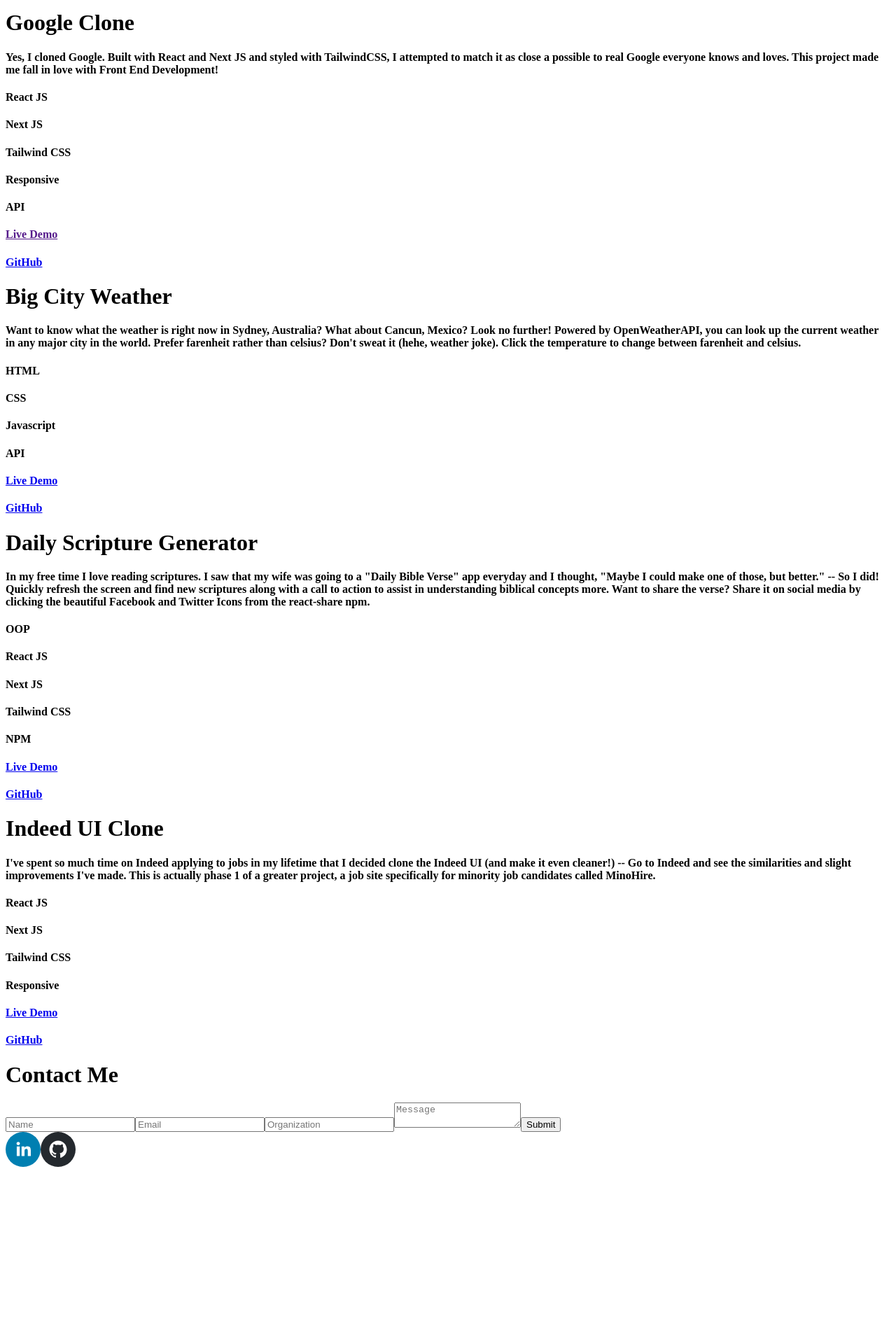
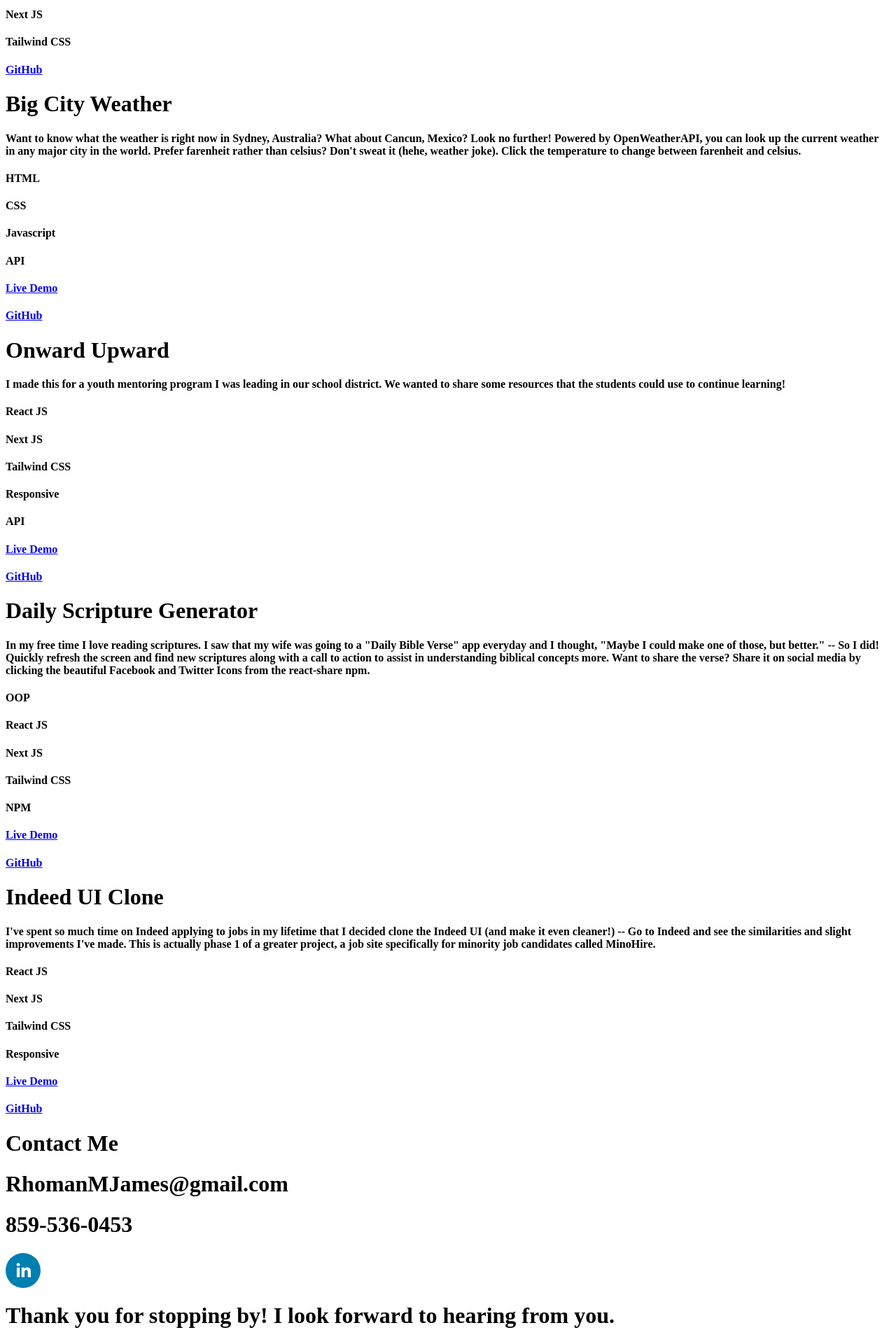
Before and after one commit to rhomanjames/Rhoman, a Next.js app: page / in a window 1280 px wide. Shown: the part 6159-8079 px from the top of the page at 70% size. Before the commit the page ends 7834 px from the top, so only its background shows below. Built offline with nearby package versions, Linux system fonts and the light colour scheme.

Commit message:
Phase 3 -- ready to start applying

```diff
--- a/components/Body.js
+++ b/components/Body.js
@@ -3,6 +3,7 @@ import AboutMe from '../components/AboutMe'
 import Projects from '../components/Projects'
 import Resume from '../components/Resume'
 import Contact from '../components/Contact'
+import Thanks from '../components/Thanks'
 
 function Body() {
     return (
@@ -22,6 +23,9 @@ function Body() {
             <div id="contact" className="w-5/6 md:w-2/3 hover:border-blue-300 transition flex mb-8 shadow-lg ml-auto mr-auto border-2 md:mt-0 md:p-8 bg-white border-gray-200 rounded-lg">
                 < Contact />
             </div>
+            <div id="thanks" className="w-5/6 md:w-2/3 hover:border-blue-300 transition flex mb-8 shadow-lg ml-auto mr-auto border-2 md:mt-0 md:p-8 bg-white border-gray-200 rounded-lg">
+                < Thanks />
+            </div>
         </div>
 
 
--- a/components/Contact.js
+++ b/components/Contact.js
@@ -16,16 +16,12 @@ function Contact() {
             </div>
             <div className="w-full p-4 ">
                 {/*Content Text*/}
-                <div className="flex mb-4 lg:p-0 p-4 space-y-4 flex-col text-left">
-                    <input type="text" placeholder="Name" className="border-2 p-2"/>
-                    <input type="text" placeholder="Email" className="border-2 p-2"/>
-                    <input type="text" placeholder="Organization" className="border-2 p-2"/>
-                    <textarea type="text" placeholder="Message" className="border-2 p-2"/>
-                    <input type="submit" className="bg-blue-400 text-white border-2 p-2 cursor-pointer" />
+                <div className="flex lg:p-0 p-4 space-y-4 flex-col text-left">
+                    <h1 className="font-bold">RhomanMJames@gmail.com</h1>
+                    <h1 className="font-bold">859-536-0453</h1>
+                    <SocialIcon className="mt-8 hover:animate-spin transition" url="https://www.linkedin.com/in/rhoman-james-b39383216/" />
                 </div>
                 {/*Buttons*/}
-                <SocialIcon className="m-2 animate-bounce transition" url="https://www.linkedin.com/in/rhoman-james-b39383216/" />
-                <SocialIcon className="m-2 delay-1000 transition" url="https://github.com/rhomanjames" />
             </div>
         </div>
 
--- a/components/Projects.js
+++ b/components/Projects.js
@@ -34,26 +34,9 @@ function Projects() {
                         <a target="_blank" href="https://github.com/rhomanjames/port-foli-ooo"><h4 id="location" className="text-xs bg-black p-2 rounded-lg font-semibold hover:bg-white hover:text-black border-2 border-transparent hover:border-black transition cursor-pointer text-white">GitHub</h4></a>
                     </div>
                 </div>
-                {/*Google*/}
-                <div className="flex lg:p-0 p-4 mt-8 space-y-4 flex-col text-left">
-                    <h1 id="text" className="text-lg md:text-lg lg:text-xl font-bold">Google Clone</h1>
-                    <h4>Yes, I cloned Google. Built with React and Next JS and styled with TailwindCSS, I attempted to match it as close a possible to real Google everyone knows and loves. This project made me fall in love with Front End Development!</h4>
-                    {/*Hashtags*/}
-                    <div className="flex overflow-x-scroll sm:overflow-auto space-x-4 pb-4">
-                        <h4 id="location" className="text-xs bg-white border-2 border-black  p-2 rounded-lg font-semibold text-black">React JS</h4>
-                        <h4 id="location" className="text-xs bg-white border-2 border-black  p-2 rounded-lg font-semibold text-black">Next JS</h4>
-                        <h4 id="location" className="text-xs bg-white border-2 border-black  p-2 rounded-lg font-semibold text-black">Tailwind CSS</h4>
-                        <h4 id="location" className="text-xs bg-white border-2 border-black  p-2 rounded-lg font-semibold text-black">Responsive</h4>
-                        <h4 id="location" className="text-xs bg-white border-2 border-black  p-2 rounded-lg font-semibold text-black">API</h4>
-                    </div>
-                    {/*Buttons*/}
-                    <div className="flex  space-x-4 border-b-2 pb-8">
-                        <a target="_blank" href=""><h4 id="location" className="text-xs bg-black p-2 rounded-lg font-semibold hover:bg-white hover:text-black border-2 border-transparent hover:border-black cursor-pointer transition text-white">Live Demo</h4></a>
-                        <a target="_blank" href="https://github.com/rhomanjames/googly_moogly"><h4 id="location" className="text-xs bg-black p-2 rounded-lg font-semibold hover:bg-white hover:text-black border-2 border-transparent hover:border-black transition cursor-pointer text-white">GitHub</h4></a>
-                    </div>
-                </div>
+
                  {/*Weather*/}
-                <div className="flex mt-8  lg:p-0 p-4 space-y-4 flex-col text-left">
+                 <div className="flex mt-8  lg:p-0 p-4 space-y-4 flex-col text-left">
                     <h1 id="text" className="text-lg md:text-lg lg:text-xl font-bold">Big City Weather</h1>
                     <h4>Want to know what the weather is right now in Sydney, Australia? What about Cancun, Mexico? Look no further! Powered by OpenWeatherAPI, you can look up the current weather in any major city in the world. Prefer farenheit rather than celsius? Don't sweat it (hehe, weather joke). Click the temperature to change between farenheit and celsius.</h4>
                     {/*Hashtags*/}
@@ -67,6 +50,24 @@ function Projects() {
                     <div className="flex  space-x-4 border-b-2 pb-8">
                         <a target="_blank" href="https://rhomanjames.github.io/weather-smether/"><h4 id="location" className="text-xs bg-black p-2 rounded-lg font-semibold hover:bg-white hover:text-black border-2 border-transparent hover:border-black cursor-pointer transition text-white">Live Demo</h4></a>
                         <a target="_blank" href="https://github.com/rhomanjames/weather-smether"><h4 id="location" className="text-xs bg-black p-2 rounded-lg font-semibold hover:bg-white hover:text-black border-2 border-transparent hover:border-black transition cursor-pointer text-white">GitHub</h4></a>
+                    </div>
+                </div>
+                {/*Onward Upward*/}
+                <div className="flex lg:p-0 p-4 mt-8 space-y-4 flex-col text-left">
+                    <h1 id="text" className="text-lg md:text-lg lg:text-xl font-bold">Onward Upward</h1>
+                    <h4>I made this for a youth mentoring program I was leading in our school district. We wanted to share some resources that the students could use to continue learning!</h4>
+                    {/*Hashtags*/}
+                    <div className="flex overflow-x-scroll sm:overflow-auto space-x-4 pb-4">
+                        <h4 id="location" className="text-xs bg-white border-2 border-black  p-2 rounded-lg font-semibold text-black">React JS</h4>
+                        <h4 id="location" className="text-xs bg-white border-2 border-black  p-2 rounded-lg font-semibold text-black">Next JS</h4>
+                        <h4 id="location" className="text-xs bg-white border-2 border-black  p-2 rounded-lg font-semibold text-black">Tailwind CSS</h4>
+                        <h4 id="location" className="text-xs bg-white border-2 border-black  p-2 rounded-lg font-semibold text-black">Responsive</h4>
+                        <h4 id="location" className="text-xs bg-white border-2 border-black  p-2 rounded-lg font-semibold text-black">API</h4>
+                    </div>
+                    {/*Buttons*/}
+                    <div className="flex  space-x-4 border-b-2 pb-8">
+                        <a target="_blank" href="https://rhomanjames.github.io/Onward-Upward/"><h4 id="location" className="text-xs bg-black p-2 rounded-lg font-semibold hover:bg-white hover:text-black border-2 border-transparent hover:border-black cursor-pointer transition text-white">Live Demo</h4></a>
+                        <a target="_blank" href="https://github.com/rhomanjames/onward-upward"><h4 id="location" className="text-xs bg-black p-2 rounded-lg font-semibold hover:bg-white hover:text-black border-2 border-transparent hover:border-black transition cursor-pointer text-white">GitHub</h4></a>
                     </div>
                 </div>
 
--- a/components/Resume.js
+++ b/components/Resume.js
@@ -21,6 +21,10 @@ function Resume() {
                     <p id="text" className="text-sm md:text-md italic"> Fayette County Public Schools<br /> March 2020 - Present </p>
                     <h1 className="text-md md:text-lg font-semibold">Create web applications to promote districtwide initiatives.<br /> <br /> Create a mobile application in partnership with the Lexington Health Department to keep stakeholders informed on the current number of COVID-19 cases in the district. <br /> <br /> Analyze various data to report to the Superintendent's cabinet. <br /> <br /> Create, distribute and analyze data from annual surveys with over 40,000 responses. <br /> </h1>
                 </div>
+                <div>
+                    <h1 className="text-lg border-t-2 pt-4 pb-4 md:text-xl font-bold italic">Skills</h1>
+                    <h4 className="text-md md:text-lg font-semibold">React JS, Next JS, Tailwind CSS, Node JS, Bootstrap, APIs, Git/Github, UI/UX Design, Figma, Object-Oriented Programming, Adobe Creative Suite, and learning more every day! I'm also fluent in Spanish.</h4>
+                </div>
             </div>
         </div>
 
--- /dev/null
+++ b/components/Thanks.js
@@ -0,0 +1,23 @@
+import React from 'react'
+import Image from 'next/image'
+import { HeartIcon, MailIcon } from '@heroicons/react/solid'
+import { SocialIcon } from 'react-social-icons';
+
+
+function Thanks() {
+    return (
+        <div id="contact" className="w-full flex-col med:flex-row items-center align-center">
+             {/*Image and title*/}
+            <div className="w-full lg:pl-4 px-8 py-2 flex pr-4 flex-grow  align-center items-center">
+                <div className=" w-full">
+                <h1 id="text" className="text-xl  w-full align-center h-full mt-auto flex-grow flex font-bold">Thank you for stopping by! I look forward to hearing from you.</h1>
+                </div>
+
+            </div>
+        </div>
+
+
+    )
+}
+
+export default Thanks
```
